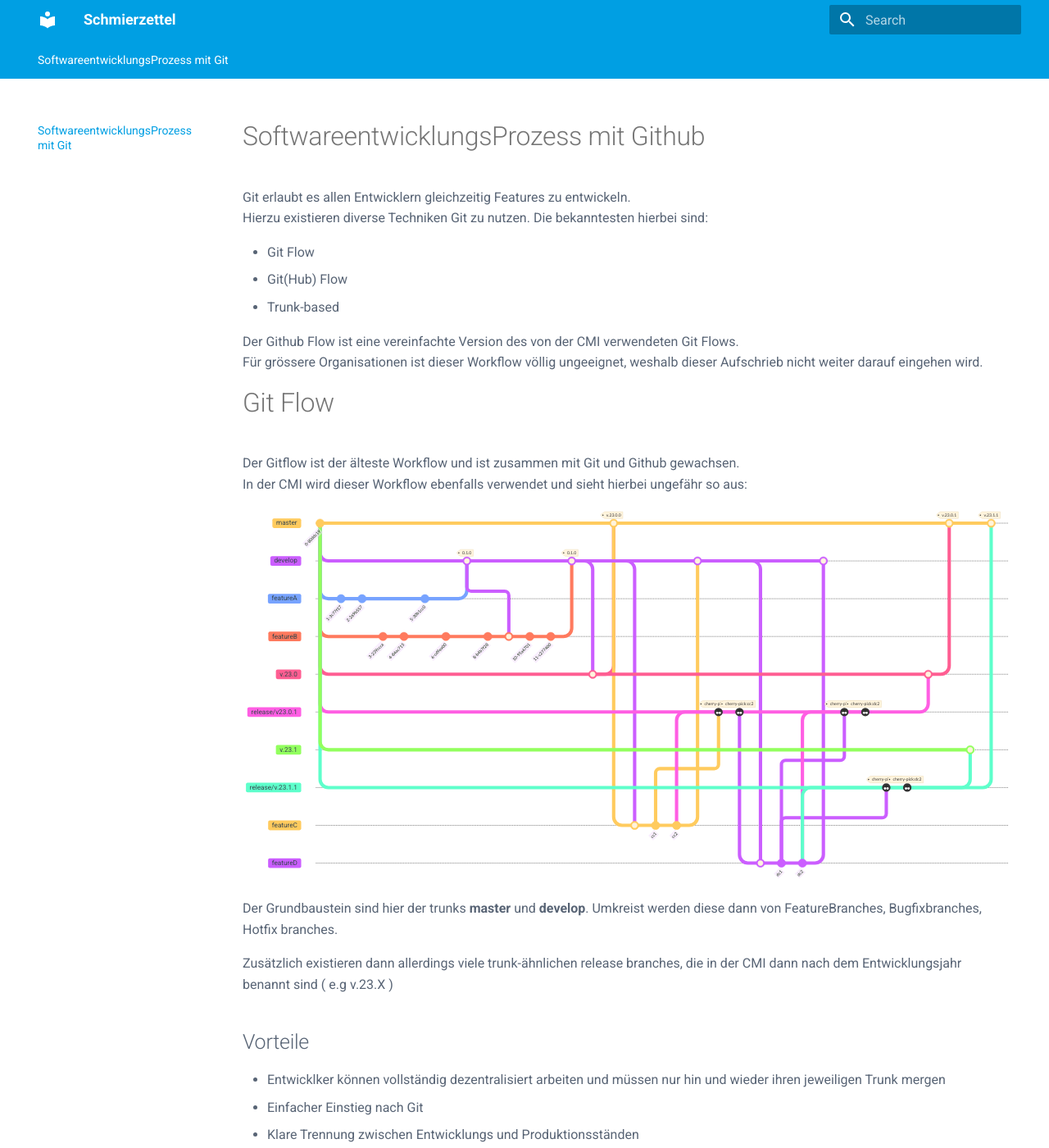
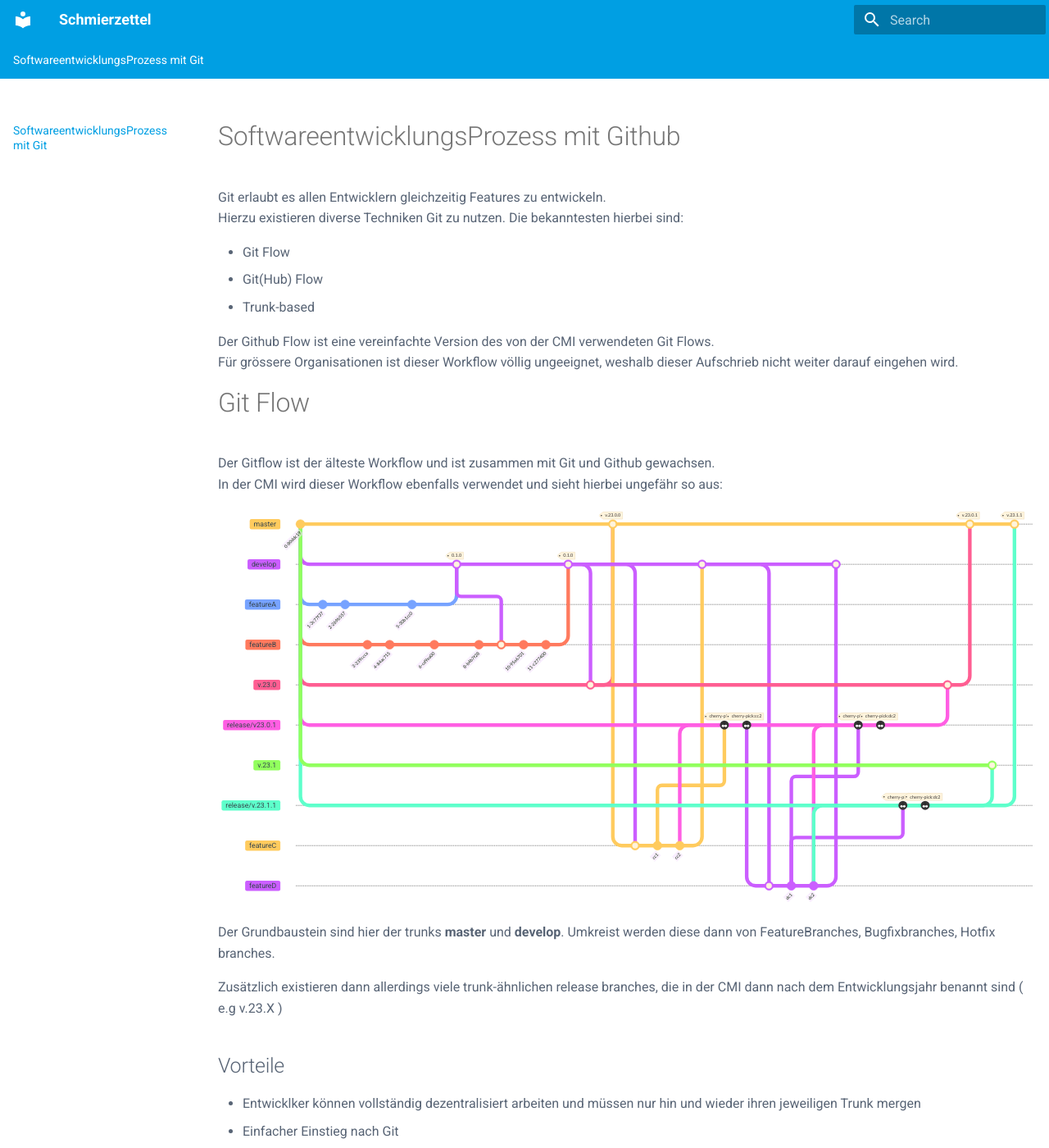
Before and after one commit to SimonSchwendele/Schmierzettel, an MkDocs documentation site: the page built from docs/README.md, in a window 1280 px wide and 1400 px high. Shown: the whole window at 82% size. Built offline with MkDocs 1.6.1 and Material for MkDocs 9.7.7, drawn with Linux system fonts in a browser that asks for light colours.

Commit message:
Make cmistyle full width

```diff
--- a/docs/css/cmistyle.css
+++ b/docs/css/cmistyle.css
@@ -11,3 +11,7 @@
 .md-typeset a:hover, .md-nav__link a:hover {
     color: var(--md-footer-bg-color) !important;
 }
+
+.md-grid {
+  max-width: 100%;
+}
```
